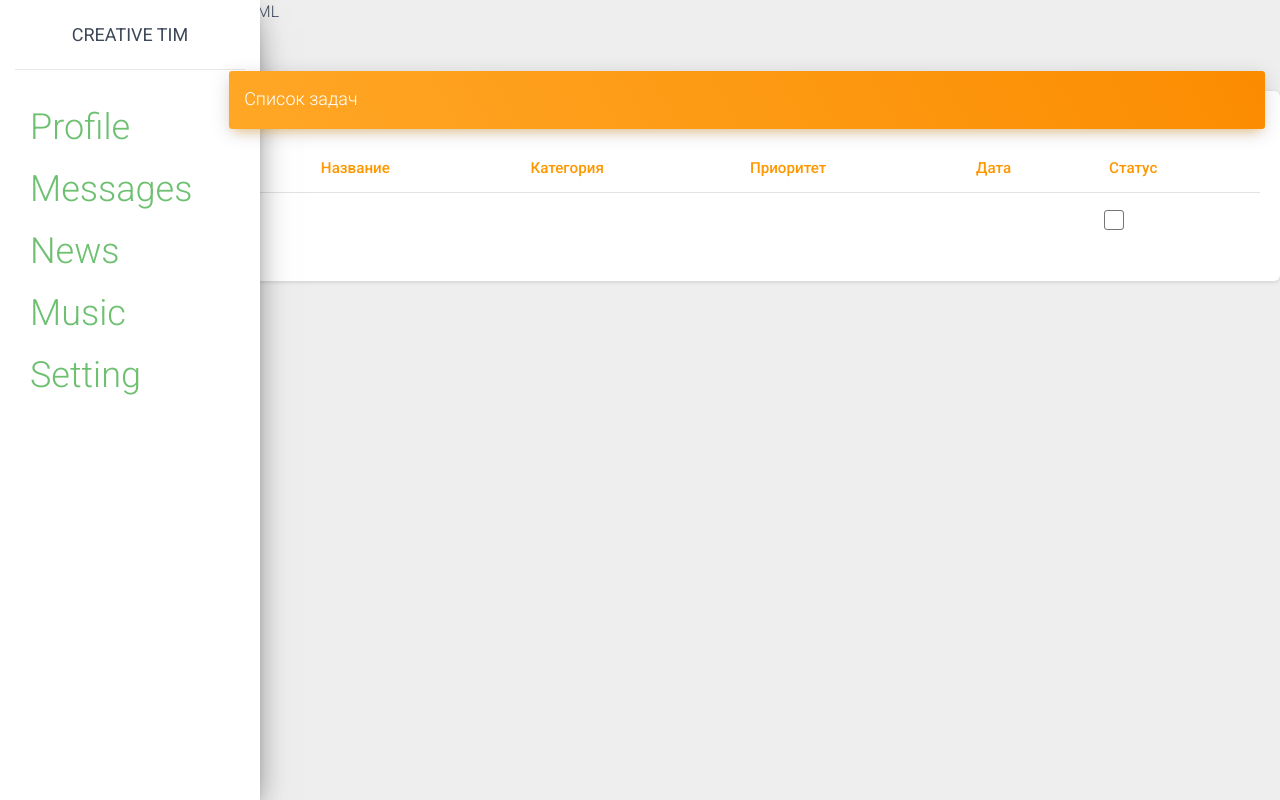
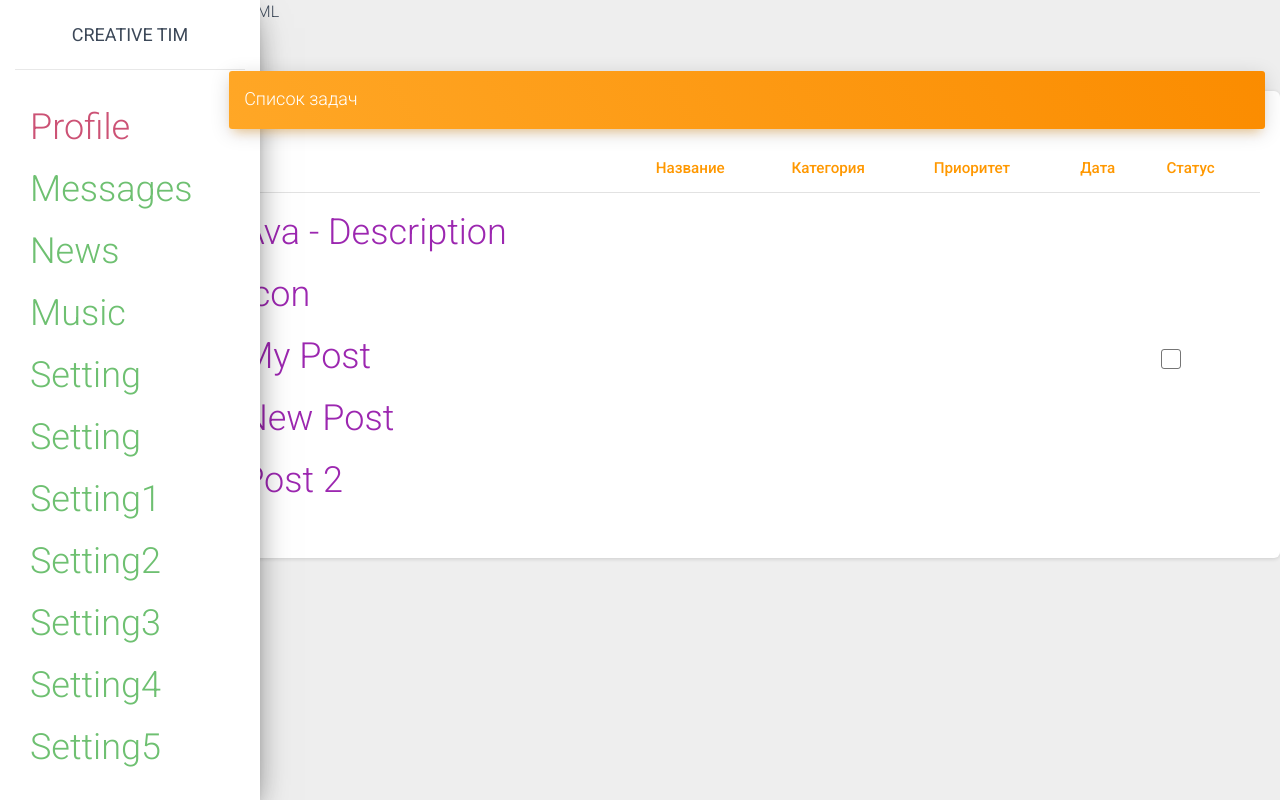
Before and after one commit to mossberg500/zabiray-react, a React (Create React App) app: page / in a window 1280 px wide. Built offline with nearby package versions, Linux system fonts and the light colour scheme.

Commit message:
перед добавлением props 07092021

```diff
--- /dev/null
+++ b/src/app/views/Offers/Offer/Offer.css
@@ -0,0 +1,3 @@
+.item {
+    color: #9c27b0;
+}
--- /dev/null
+++ b/src/app/views/Offers/Offer/Offer.jsx
@@ -0,0 +1,29 @@
+import React from 'react';
+import './Offer.css';
+
+
+const Offer = () => {
+    return(
+        <div>
+            <div className='item'>
+                <h2>Ava - Description</h2>
+            </div>
+            <div className='item'>
+                <h2>Icon</h2>
+            </div>
+            <div className='item'>
+                <h2>My Post</h2>
+            </div>
+            <div className='item'>
+                <h2>New Post</h2>
+            </div>
+            <div className='item'>
+                <h2>Post 2</h2>
+            </div>
+
+
+        </div>
+
+    )};
+
+export  default Offer;
--- a/src/app/views/Offers/Offers.js
+++ b/src/app/views/Offers/Offers.js
@@ -1,5 +1,6 @@
 import React from 'react';
 import './Offers.css';
+import Offer from "./Offer/Offer";
 
 const Offers = () => {
     return (
@@ -19,7 +20,7 @@ const Offers = () => {
                     </thead>
                     <tbody>
                     <tr>
-                        <td></td>
+                        <td><Offer/></td>
                         <td></td>
                         <td></td>
                         <td></td>
--- a/src/app/views/categories/categoryItem/CategoryItem.jsx
+++ b/src/app/views/categories/categoryItem/CategoryItem.jsx
@@ -4,7 +4,7 @@ import classes from './CategoryItem.module.css'
 const CategoryItem = () => {
     return (
         <div>
-            <div className={classes.item}>
+            <div className={ `${classes.item} ${classes.active}` }>
                 <h2>Profile</h2>
             </div>
             <div className={classes.item}>
@@ -19,6 +19,30 @@ const CategoryItem = () => {
             <div className={classes.item}>
                 <h2>Setting</h2>
             </div>
+            <div className={classes.item}>
+                <h2>Setting</h2>
+            </div>
+            <div className={classes.item}>
+                <h2>Setting1</h2>
+            </div>
+            <div className={classes.item}>
+                <h2>Setting2</h2>
+            </div>
+            <div className={classes.item}>
+                <h2>Setting3</h2>
+            </div>
+            <div className={classes.item}>
+                <h2>Setting4</h2>
+            </div>
+            <div className={classes.item}>
+                <h2>Setting5</h2>
+            </div>
+            <div className={classes.item}>
+                <h2>Setting6</h2>
+            </div>
+            <div className={classes.item}>
+                <h2>Setting7</h2>
+            </div>
 
 
         </div>
--- a/src/app/views/categories/categoryItem/CategoryItem.module.css
+++ b/src/app/views/categories/categoryItem/CategoryItem.module.css
@@ -1,3 +1,6 @@
 .item {
     color: #6ec071;
 }
+.item.active {
+    color: #cc5275;
+}
```
